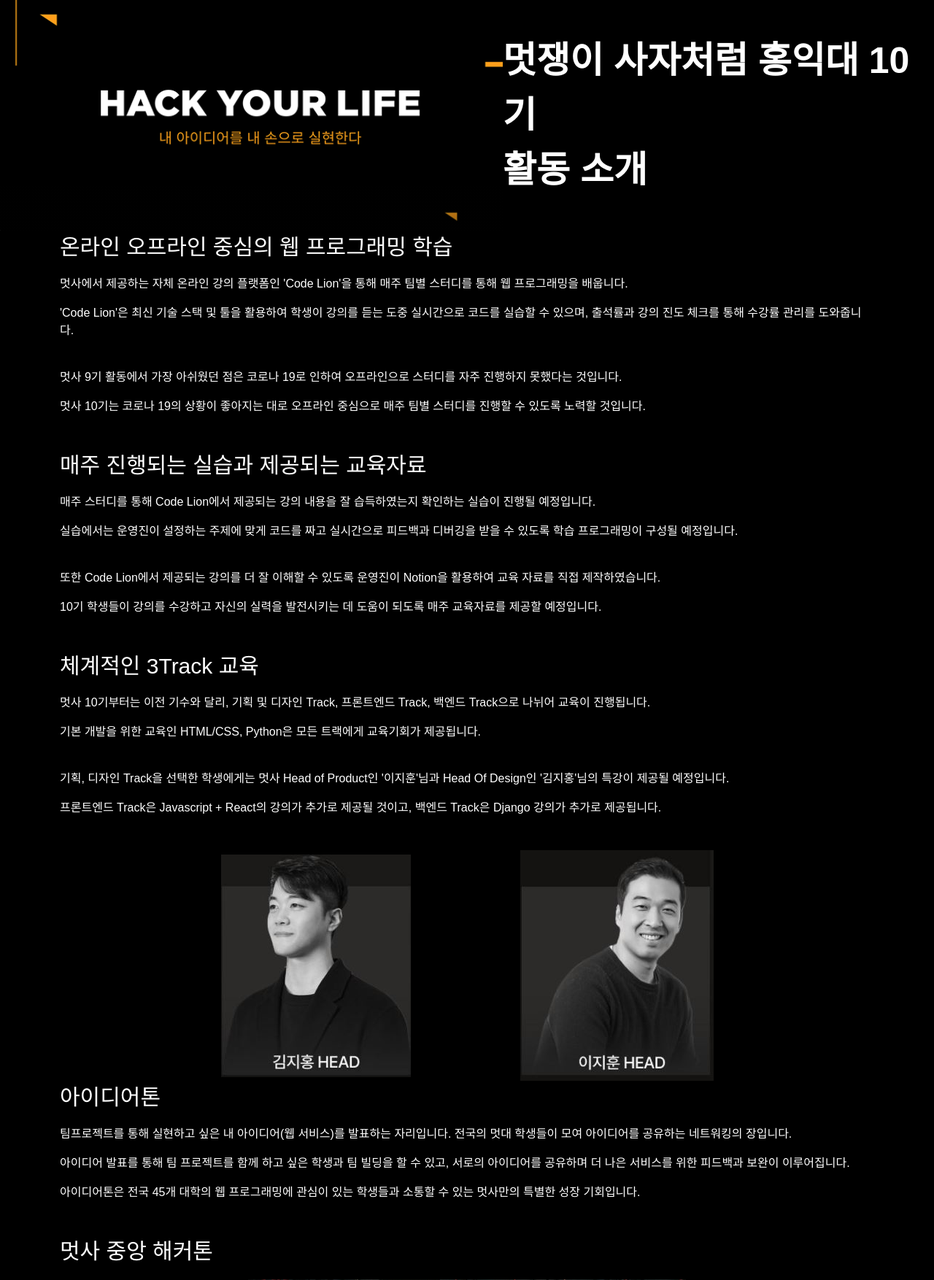
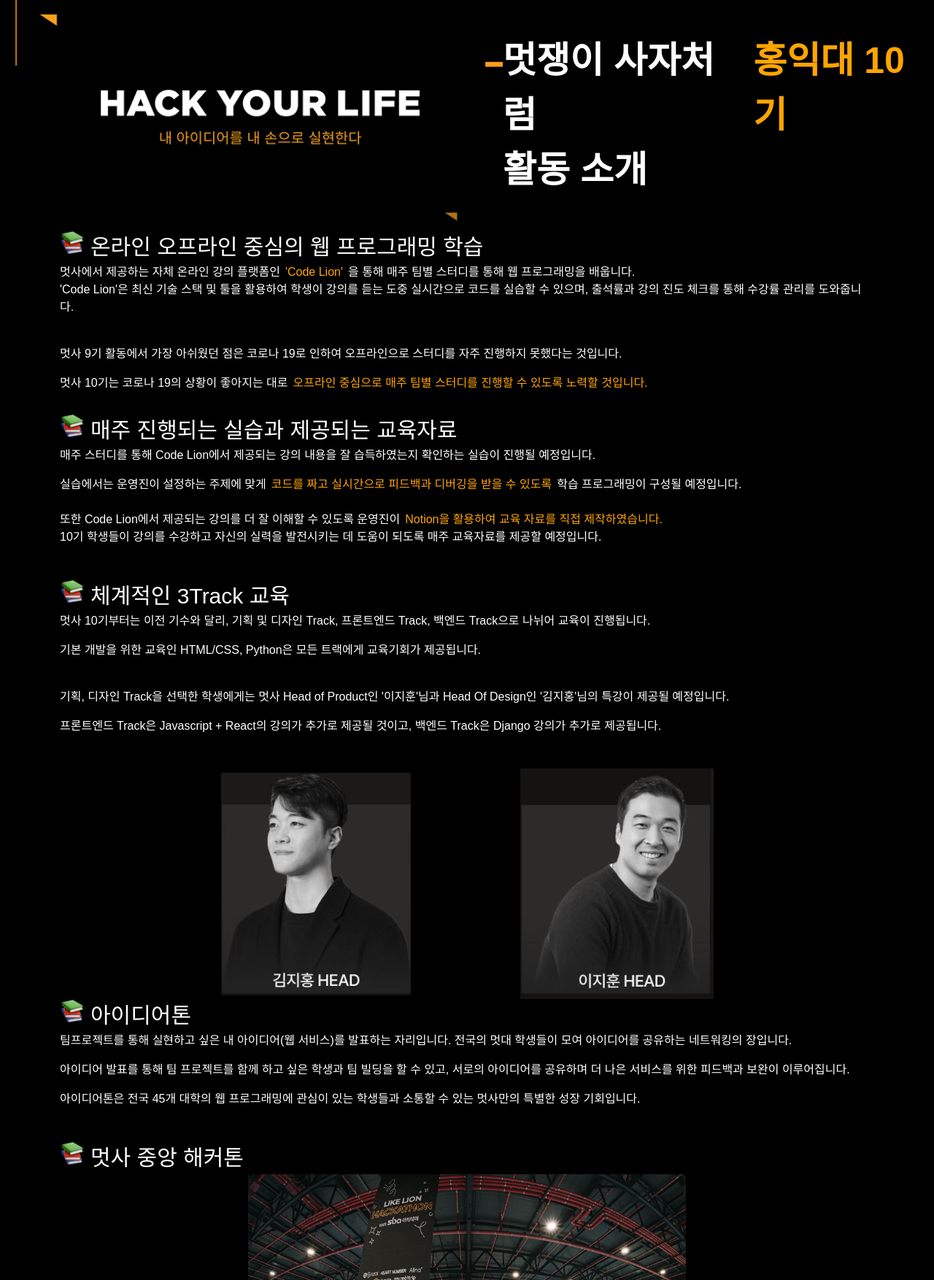
Before and after one commit to eugene028/hongiklikelion2022, a Django app: page /forlion/ in a window 1280 px wide. Shown: the part 120-1874 px from the top of the page at 73% size. Run offline with Django 3.2, Linux system fonts and the light colour scheme; some web fonts are replaced.

Commit message:
forlion 6th commit

```diff
--- a/mydiary/static/css/style.css
+++ b/mydiary/static/css/style.css
@@ -66,6 +66,34 @@
    font-size: 1.2em;
    font-weight: 700;
    line-height: 3;
+}
+
+.headers{
+    display: flex;
+    gap: 15px;
+}
+
+.orange-header{
+    color: orange;
+}
+
+.has-orange-text{
+    display: flex;
+    gap: 7px;
+}
+
+.orange-text{
+    color: orange;
+}
+
+.imo-wrap{
+    display: flex;
+    gap: 7px;
+}
+
+.imo img{
+    width: 35px;
+    height: 35px;
 }
 
 .posting-h{
--- a/mydiary/templates/mydiary/forlion.html
+++ b/mydiary/templates/mydiary/forlion.html
@@ -4,40 +4,43 @@
 <header class="for-new-lion-header">
     <img src="{%static 'img/hack your life.png'%}" alt="hack your life 이미지">
     <div class="header-text">
-        <div class="white-header">멋쟁이 사자처럼 홍익대 10기</div>
+        <div class="headers">
+            <div class="white-header">멋쟁이 사자처럼 </div>
+            <div class="orange-header">홍익대 10기</div>
+        </div>
         <div class="white-header">활동 소개</div>
     </div>
 </header>
 <section class="forlion-sec1 container">
     <article>
         <div class="semititle">
-            <p>온라인 오프라인 중심의 웹 프로그래밍 학습</p>
+            <div class="imo-wrap"><div class="imo"><img src="{%static 'img/books.png'%}" alt="책 사진"></div>온라인 오프라인 중심의 웹 프로그래밍 학습</div>
         </div>
         <div class="content-forlion">
-            <p>멋사에서 제공하는 자체 온라인 강의 플랫폼인 'Code Lion'을 통해 매주 팀별 스터디를 통해 웹 프로그래밍을 배웁니다.</p>
+            <div class="has-orange-text">멋사에서 제공하는 자체 온라인 강의 플랫폼인 <div class="orange-text">'Code Lion'</div>을 통해 매주 팀별 스터디를 통해 웹 프로그래밍을 배웁니다.</div>
             <p>'Code Lion'은 최신 기술 스택 및 툴을 활용하여 학생이 강의를 듣는 도중 실시간으로 코드를 실습할 수 있으며, 출석률과 강의 진도 체크를 통해 수강률 관리를 도와줍니다.</p>
             <br>
             <p>멋사 9기 활동에서 가장 아쉬웠던 점은 코로나 19로 인하여 오프라인으로 스터디를 자주 진행하지 못했다는 것입니다.</p>
-            <p>멋사 10기는 코로나 19의 상황이 좋아지는 대로 오프라인 중심으로 매주 팀별 스터디를 진행할 수 있도록 노력할 것입니다.</p>
+            <div class="has-orange-text">멋사 10기는 코로나 19의 상황이 좋아지는 대로 <div class="orange-text">오프라인 중심으로 매주 팀별 스터디를 진행할 수 있도록 노력할 것입니다.</div></div>
         </div>
     </article>
 
     <article>
         <div class="semititle">
-            <p>매주 진행되는 실습과 제공되는 교육자료</p>
+            <div class="imo-wrap"><div class="imo"><img src="{%static 'img/books.png'%}" alt="책 사진"></div>매주 진행되는 실습과 제공되는 교육자료</div>
         </div>
         <div class="content-forlion">
             <p>매주 스터디를 통해 Code Lion에서 제공되는 강의 내용을 잘 습득하였는지 확인하는 실습이 진행될 예정입니다.</p>
-            <p>실습에서는 운영진이 설정하는 주제에 맞게 코드를 짜고 실시간으로 피드백과 디버깅을 받을 수 있도록 학습 프로그래밍이 구성될 예정입니다.</p>
+            <div class="has-orange-text">실습에서는 운영진이 설정하는 주제에 맞게 <div class="orange-text">코드를 짜고 실시간으로 피드백과 디버깅을 받을 수 있도록</div> 학습 프로그래밍이 구성될 예정입니다.</div>
             <br>
-            <p>또한 Code Lion에서 제공되는 강의를 더 잘 이해할 수 있도록 운영진이 Notion을 활용하여 교육 자료를 직접 제작하였습니다.</p>
+            <div class="has-orange-text">또한 Code Lion에서 제공되는 강의를 더 잘 이해할 수 있도록 운영진이 <div class="orange-text">Notion을 활용하여 교육 자료를 직접 제작하였습니다.</div></div>
             <p>10기 학생들이 강의를 수강하고 자신의 실력을 발전시키는 데 도움이 되도록 매주 교육자료를 제공할 예정입니다.</p>
         </div>
     </article>
 
     <article>
         <div class="semititle">
-            <p>체계적인 3Track 교육</p>
+            <div class="imo-wrap"><div class="imo"><img src="{%static 'img/books.png'%}" alt="책 사진"></div>체계적인 3Track 교육</div>
         </div>
         <div class="content-forlion">
             <p>멋사 10기부터는 이전 기수와 달리, 기획 및 디자인 Track, 프론트엔드 Track, 백엔드 Track으로 나뉘어 교육이 진행됩니다.</p>
@@ -53,7 +56,7 @@
     </div>
     <article>
         <div class="semititle">
-            <p>아이디어톤</p>
+            <div class="imo-wrap"><div class="imo"><img src="{%static 'img/books.png'%}" alt="책 사진"></div>아이디어톤</div>
         </div>
         <div class="content-forlion">
             <p>팀프로젝트를 통해 실현하고 싶은 내 아이디어(웹 서비스)를 발표하는 자리입니다. 전국의 멋대 학생들이 모여 아이디어를 공유하는 네트워킹의 장입니다.</p>
@@ -63,45 +66,45 @@
     </article>
     <article>
         <div class="semititle">
-            <p>멋사 중앙 해커톤</p>
+            <div class="imo-wrap"><div class="imo"><img src="{%static 'img/books.png'%}" alt="책 사진"></div>멋사 중앙 해커톤</div>
         </div>
         <div class="content-forlion">
             <img id='hackton-img' src="{%static 'img/hackton_img.jpeg'%}" alt="해커톤 사진">
-            <p>그동안의 교육을 받으며 고민했던 학생들의 아이디어가 실제로 구현되는 축제의 장입니다. 각 대학이 한 자리에 모여 밤샘 코딩 및 최종발표를 합니다.</p>
+            <div class="has-orange-text">그동안의 교육을 받으며 고민했던 학생들의 <div class="orange-text">아이디어가 실제로 구현되는 축제의 장입니다.</div> 각 대학이 한 자리에 모여 밤샘 코딩 및 최종발표를 합니다.</div>
             <p>팀빌딩이 이루어져 창업까지 연계되는 사례가 다수 있으며, 개발 과정의 협업을 경험할 수 있게 됩니다.</p>
         </div>
     </article>
     <article>
         <div class="semititle">
-            <p>대학 연합 해커톤</p>
+            <div class="imo-wrap"><div class="imo"><img src="{%static 'img/books.png'%}" alt="책 사진"></div>대학 연합 해커톤</div>
         </div>
         <div class="content-forlion">
             <div class="hackton-combine">
                 <div>
                     <p>HONGIK</p>
                     <p>UNIVERSITY</p>
-                    <p>LIKE LION</p>
+                    <div class="orange-text">LIKE LION</div>
                 </div>
                 <p id="X">X</p>
                 <p id="question-mark">?</p>
             </div>
-            <p>멋사 중앙 해커톤만 참여해서 아쉽다면?!</p>
-            <p>다른 대학교와의 연합을 통하여 함께 프로젝트를 진행할 예정입니다. 학교 간 다양한 교류 행사를 개최하여 학교 간의 교류의 장을 확장합니다.</p>
+             <div>멋사 중앙 해커톤만 참여해서 아쉽다면?!</div>
+            <div class="has-orange-text"><div class="orange-text">다른 대학교와의 연합을 통하여 함께 프로젝트를 진행할 예정입니다.</div> 학교 간 다양한 교류 행사를 개최하여 학교 간의 교류의 장을 확장합니다.</div>
             <p>이를 통해 비슷한 관심사를 가진 타 대학의 학생들을 만나 아이디어를 교류하고 함께 성장할 수 있습니다.</p>
         </div>
     </article>
     <article>
         <div class="semititle">
-            <p>멋사 10기 활동 일정</p>
+            <div class="imo-wrap"><div class="imo"><img src="{%static 'img/books.png'%}" alt="책 사진"></div>멋사 10기 활동 일정</div>
         </div>
         <div class="content-forlion">
             <table>
-                <ul> 2월 교육생 모집 </ul>
-                <ul> 3월 ~ 5월 10기 학생 교육 시작 </ul>
-                <ul> 7월 중앙 아이디어톤 </ul>
-                <ul> 8월 중앙 해커톤 </ul>
-                <ul>9월 ~ 연합해커톤 및 After Service</ul>
-                <ul>12월 교육 종료</ul>
+                <ul><div class="has-orange-text"> <div class="orange-text">2월</div> 교육생 모집 </div></ul>
+                <ul><div class="has-orange-text"> <div class="orange-text">3월 ~ 5월</div> 10기 학생 교육 시작 </div></ul>
+                <ul><div class="has-orange-text"> <div class="orange-text">7월</div> 중앙 아이디어톤 </div></ul>
+                <ul><div class="has-orange-text"> <div class="orange-text">8월</div> 중앙 해커톤 </div></ul>
+                <ul><div class="has-orange-text"><div class="orange-text">9월 ~</div> 연합해커톤 및 After Service</div></ul>
+                <ul><div class="has-orange-text"><div class="orange-text">12월</div> 교육 종료</div></ul>
             </table>
         </div>
     </article>
```
Also changed, not shown: mydiary/static/img/books.png (added).
